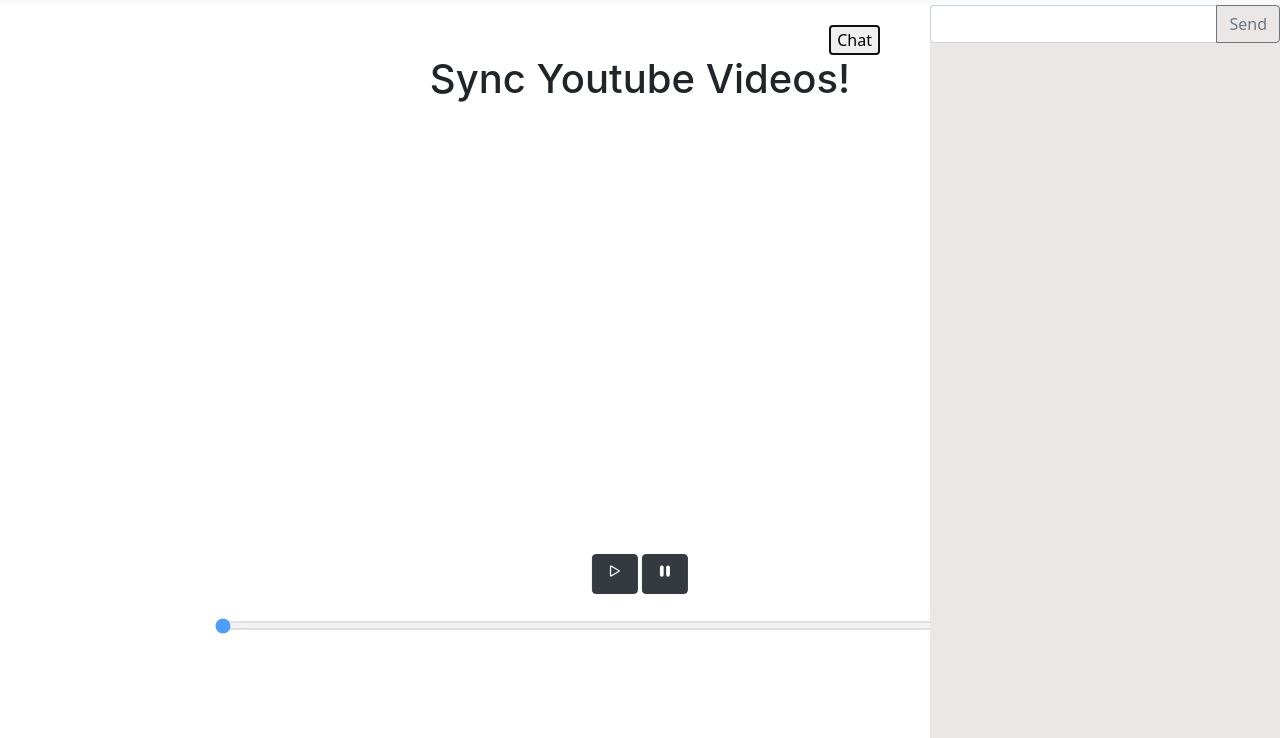
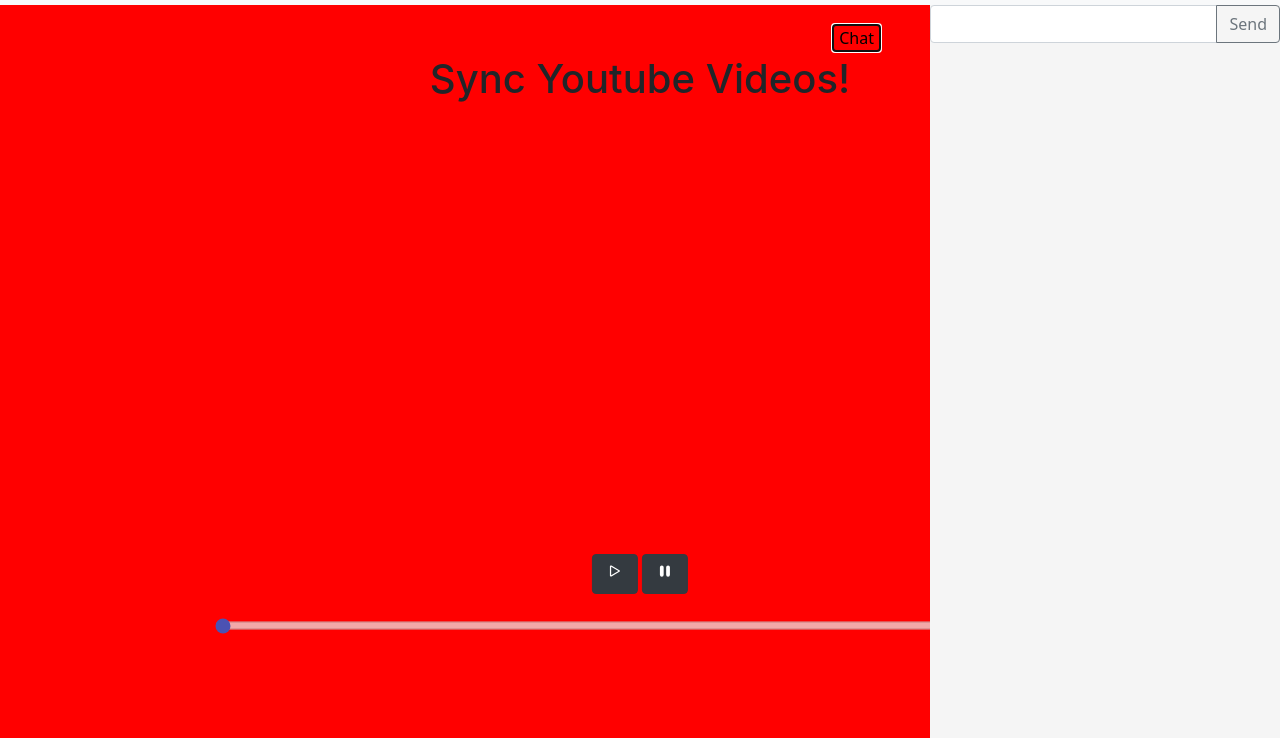
Before and after one commit to sharonzhou2/youtube-sync, a website: page public/index.html in a window 1280 px wide. Both pictures are taken after a click on the button "Chat". Shown: the part 62-800 px from the top of the page. Drawn offline with nearby package versions, Linux system fonts and the light colour scheme; no server answers.

Commit message:
Changes to giles

```diff
--- a/public/main.js
+++ b/public/main.js
@@ -10,6 +10,8 @@
 let navbar = document.getElementById("youtube-nav");
 let searchBar = document.getElementById("search");
 let submitBtn = document.getElementById("submit");
+let sidebarToggle = document.getElementById("toggle-button");
+let sidebar = document.getElementById("sidebar");
 
 tag.src = "https://www.youtube.com/iframe_api";
 var firstScriptTag = document.getElementsByTagName('script')[0];
@@ -94,13 +96,17 @@
     socket.emit('timing', videoTime);
 }
 slider.addEventListener('click', emitChangeTime);
-
 playButton.addEventListener('click', emitPlayVideo);
-
-
 pauseButton.addEventListener('click', emitPauseVideo);
 
 
+////////////////////////////////////////////////////////
+
+
+sidebarToggle.addEventListener('click', () => {
+    sidebar.classList.toggle("active");
+    // console.log("heee");
+})
 /////////////////////////////////////////////
 // Toggling between dark-mode and lightmode
 let moonStars = document.getElementById("moon");
@@ -113,6 +119,7 @@
 
     navbar.classList.toggle("bg-dark-custom");
     navbar.classList.toggle("navbar-dark");
+    sidebar.classList.toggle("dark-theme");
 
     // Check what the current theme is
     if (background.classList.contains("dark-theme")) {
@@ -152,14 +159,6 @@
 }
 
 
-////////////////////////////////////////////////////////
-
-let sidebarToggle = document.getElementById("toggle-button");
-let sidebar = document.getElementById("sidebar");
-sidebarToggle.addEventListener('click', () => {
-    sidebar.classList.toggle("active");
-    // console.log("heee");
-})
 
 ////////////////////////////////////////////////////////
 // Add chat message
--- a/public/style.css
+++ b/public/style.css
@@ -3,7 +3,7 @@
 }
 
 body {
-    background-color: white;
+    background-color: red;
 
 }
 
@@ -62,10 +62,16 @@
     transition: opacity .2s;
 }
 
+#toggle-button {
+    border: none;
+    background-color: transparent;
+}
+
 
 
 .dark-theme {
     background-color: 	#181818;
+    background: 	#181818 !important;
     color: white;
 }
 
@@ -95,7 +101,7 @@
     right: -350px;
     width: 350px;
     height: 100%;
-    background: #ebe7e7;
+    background: #f5f5f5;
     z-index: 1;
     transition: all 100ms linear;
 
@@ -118,5 +124,5 @@
 
 .message-custom {
     padding: 10px;
-    border-bottom: #d3d3d3;
+    /* border-bottom: #d3d3d3; */
 }
```
